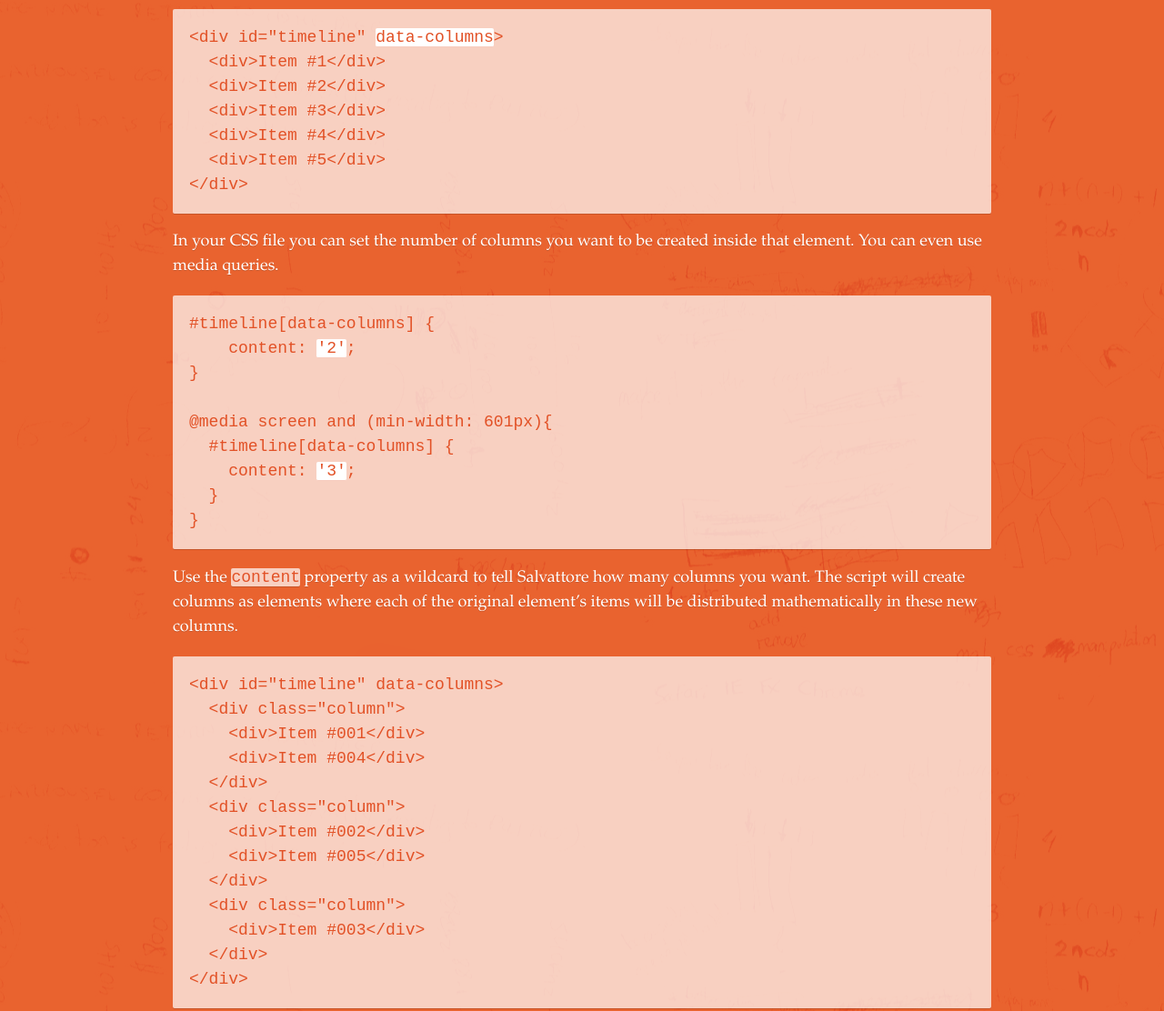
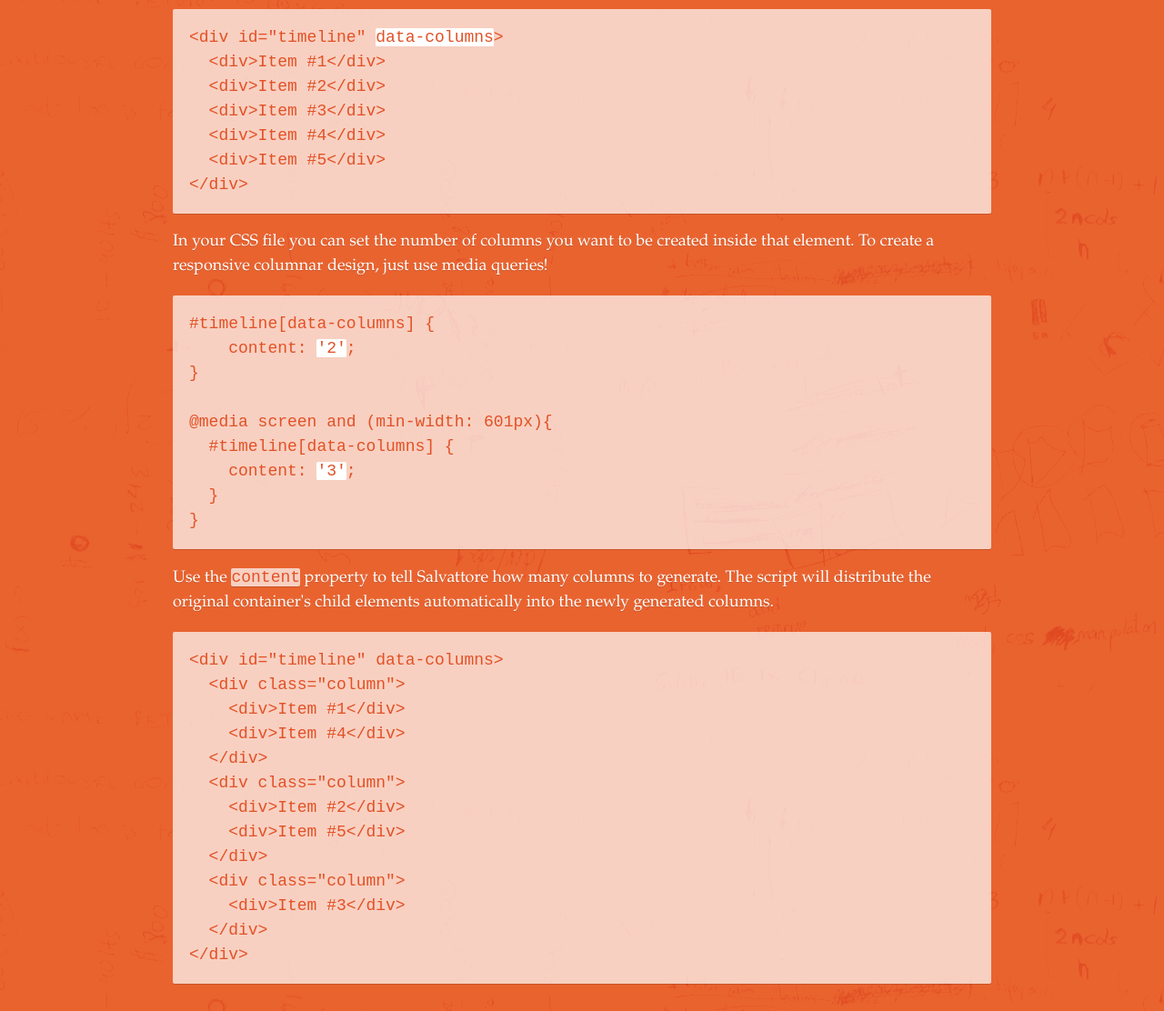
Before and after one commit to rnmp/salvattore, a plain HTML site: page index.html in a window 1280 px wide. Shown: the part 907-2019 px from the top of the page at 91% size. Drawn offline with Linux system fonts and the light colour scheme.

Commit message:
Update index.html

```diff
--- a/index.html
+++ b/index.html
@@ -52,7 +52,7 @@
     </section>
     <section class="layout-redux">
       <h1 class="div-lines"><span>How it works?</span></h1>
-      <p>Salvattore creates HTML elements depending on the number of columns you specify. Each of the items of your container is placed on these columns by turn. To get started simply add a <code>data-columns</code> attribute to the container.</p>
+      <p>Salvattore organizes your HTML elements according to the number of columns you specify. Each of the items in your container is placed within these columns, one by one. To get started simply add a <code>data-columns</code> attribute to the container.</p>
 
 <pre>
 &lt;div id=&quot;timeline&quot; <span class="highlight">data-columns</span>&gt;
@@ -63,7 +63,7 @@
   &lt;div&gt;Item #5&lt;/div&gt;
 &lt;/div&gt;</pre>
 
-		<p>In your CSS file you can set the number of columns you want to be created inside that element. You can even use media queries.</p>
+		<p>In your CSS file you can set the number of columns you want to be created inside that element. To create a responsive columnar design, just use media queries!</p>
 <pre>
 #timeline[data-columns] {
     content: <span class="highlight">'2'</span>;
@@ -75,22 +75,19 @@
   }
 }</pre>
 
-		<p>Use the <code>content</code> property as a wildcard to tell Salvattore
-			 how many columns you want. The script will create columns as elements
-			 where each of the original element’s items will be distributed
-			 mathematically in these new columns.</p>
+		<p>Use the <code>content</code> property to tell Salvattore how many columns to generate. The script will distribute the original container's child elements automatically into the newly generated columns.</p>
 <pre>
 &lt;div id=&quot;timeline&quot; data-columns&gt;
   &lt;div class=&quot;column&quot;&gt;
-    &lt;div&gt;Item #001&lt;/div&gt;
-    &lt;div&gt;Item #004&lt;/div&gt;
+    &lt;div&gt;Item #1&lt;/div&gt;
+    &lt;div&gt;Item #4&lt;/div&gt;
   &lt;/div&gt;
   &lt;div class=&quot;column&quot;&gt;
-    &lt;div&gt;Item #002&lt;/div&gt;
-    &lt;div&gt;Item #005&lt;/div&gt;
+    &lt;div&gt;Item #2&lt;/div&gt;
+    &lt;div&gt;Item #5&lt;/div&gt;
   &lt;/div&gt;
   &lt;div class=&quot;column&quot;&gt;
-    &lt;div&gt;Item #003&lt;/div&gt;
+    &lt;div&gt;Item #3&lt;/div&gt;
   &lt;/div&gt;
 &lt;/div&gt;</pre>
     </section>
@@ -113,7 +110,7 @@
 
     <section class="layout-redux">
       <h1 class="div-lines"><span>Dynamic content</span></h1>
-      <p>Salvattore has two functions you can work with: <code>append_elements</code> and <code>prepend_elements</code>. These two functions have the same attributes: the <code>grid</code> and the <code>elements</code> you want added to it.</p>
+      <p>Salvattore has two functions you can work with: <code>append_elements</code> and <code>prepend_elements</code>. These two functions have the same arguments: the <code>grid</code> and the <code>elements</code> you want added to it.</p>
 
       <pre>
 var grid = document.querySelector('#timeline');
```
